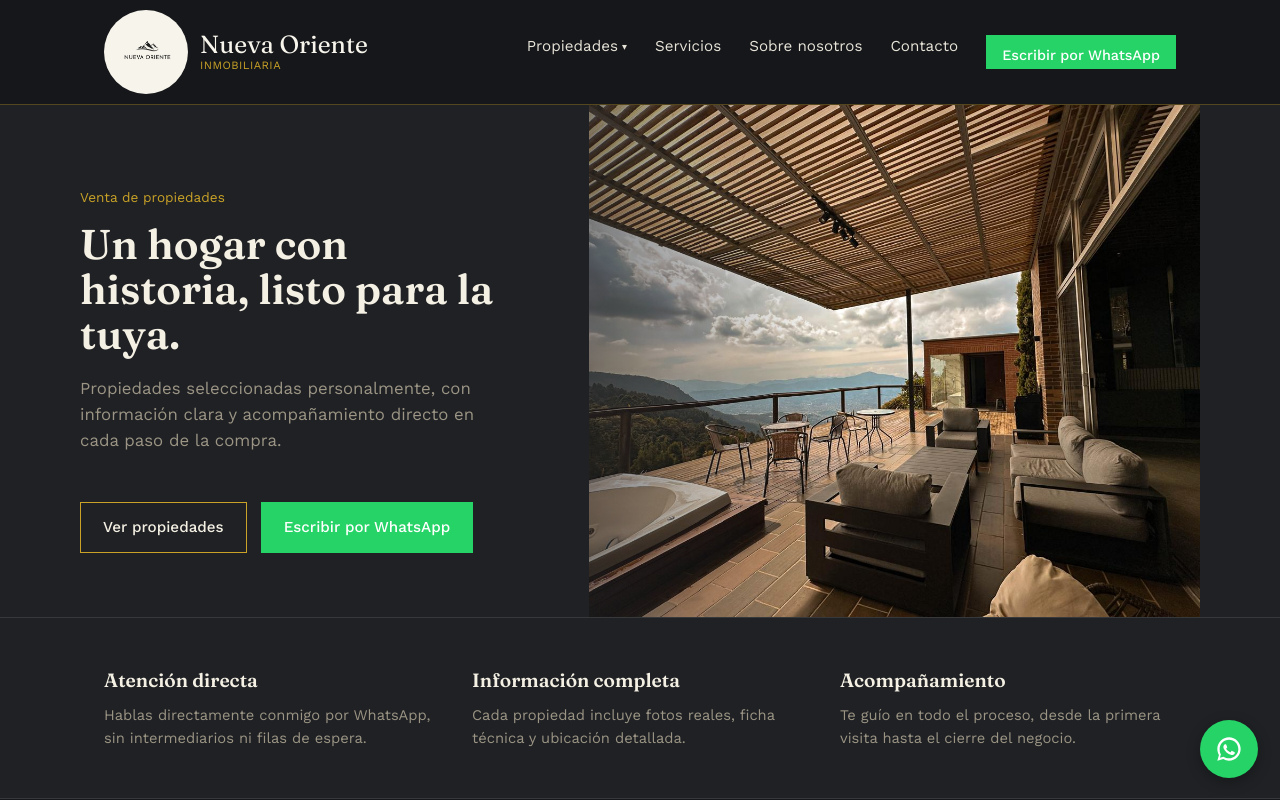
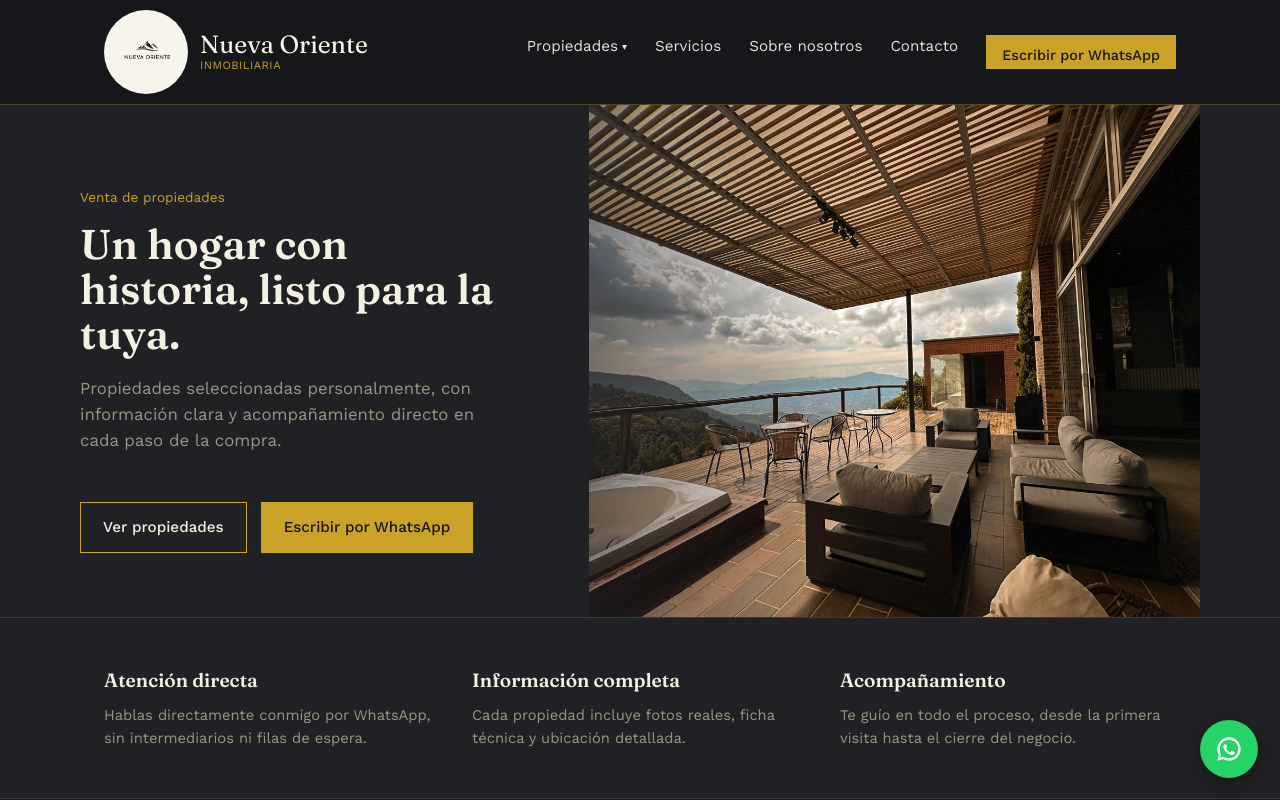
Before and after one commit to lopezluisa2204-hue/nueva-oriente-web, a plain HTML site: page index.html in a window 1280 px wide. Shown: the top 800 px of the page. Drawn offline with nearby package versions, Linux system fonts and the light colour scheme.

Commit message:
Cambiar color de los botones "Escribir por WhatsApp" a dorado
Los botones de texto (header, hero y ficha de propiedad) pasan de verde a
dorado para integrarse mejor con la paleta oscura y evitar que se vean
planos. El icono circular flotante de WhatsApp se mantiene verde porque es
funcional y se reconoce de inmediato como botón de contacto.

Co-Authored-By: Claude Sonnet 5 <noreply@anthropic.com>
Claude-Session: https://claude.ai/code/session_01GhG4pC7M896nKopLi7h9H3

```diff
--- a/css/styles.css
+++ b/css/styles.css
@@ -129,8 +129,8 @@ a:focus-visible, button:focus-visible{
 }
 .dropdown-menu a:hover{background:rgba(255,255,255,.06);}
 .nav-cta{
-  background:var(--whatsapp);
-  color:#fff !important;
+  background:var(--brick);
+  color:var(--paper) !important;
   padding:9px 16px;
   border:none;
   display:inline-flex;
@@ -139,7 +139,7 @@ a:focus-visible, button:focus-visible{
   font-weight:500;
   font-size:.9rem;
 }
-.nav-cta:hover{background:var(--whatsapp-dark);}
+.nav-cta:hover{background:var(--brass);}
 .menu-toggle{
   display:none;
   background:none;
@@ -207,10 +207,10 @@ a:focus-visible, button:focus-visible{
 }
 .btn-brass:hover{background:rgba(255,255,255,.06);}
 .btn-whatsapp{
-  background:var(--whatsapp);
-  color:#fff;
+  background:var(--brick);
+  color:var(--paper);
 }
-.btn-whatsapp:hover{background:var(--whatsapp-dark);}
+.btn-whatsapp:hover{background:var(--brass);}
 .hero-photo{
   position:relative;
   overflow:hidden;
```
